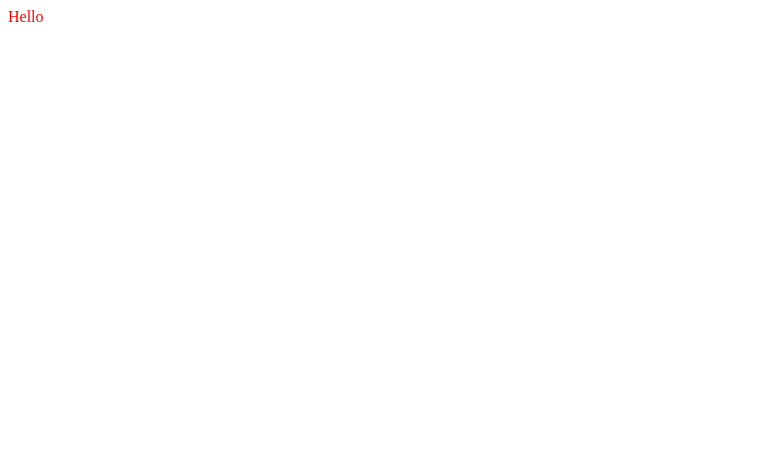
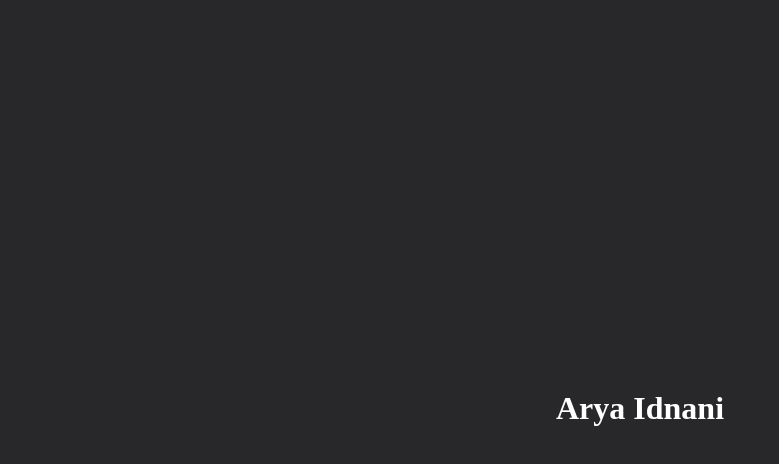
Before and after one commit to aryaidnani/aryaidnani, a plain HTML site: page index.html in a window 1280 px wide. Shown: the whole page, without its empty margins (0-779 px from the left). Drawn offline with Linux system fonts and the light colour scheme.

Commit message:
Created landing page with HTML and CSS

```diff
--- a/index.html
+++ b/index.html
@@ -7,6 +7,10 @@
     <title>aryaidnani</title>
 </head>
 <body>
-    Hello
+    <div class="landing-page">
+        <div id="name-tag">
+            <h1>Arya Idnani</h1>
+        </div>
+    </div>
 </body>
 </html>
--- a/styles.css
+++ b/styles.css
@@ -1,3 +1,16 @@
 body{
-    color: red;
+    background-color:#28282B ;
 }
+
+.landing-page{
+    height:100vh;
+    color:white;
+    display: flex;
+    justify-content: center;
+    align-items: center;
+}
+
+#nametag{
+    width: 200px;
+    height: 200px;
+}
```
